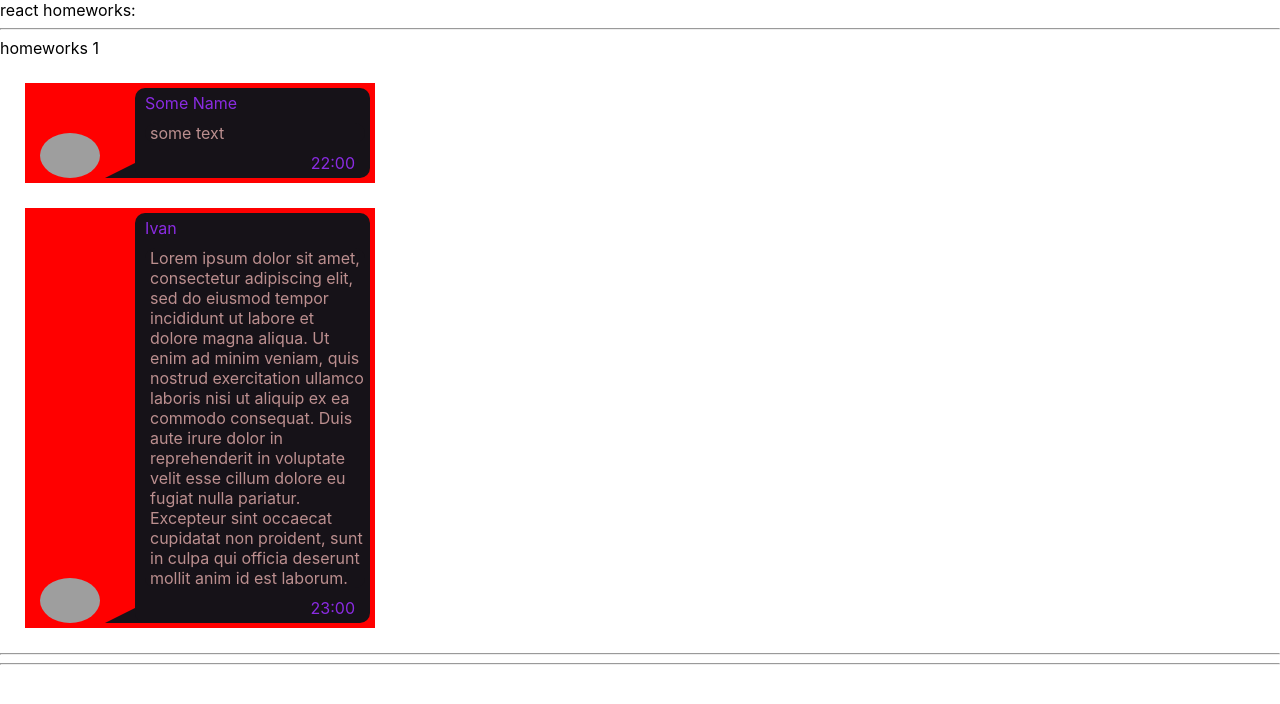
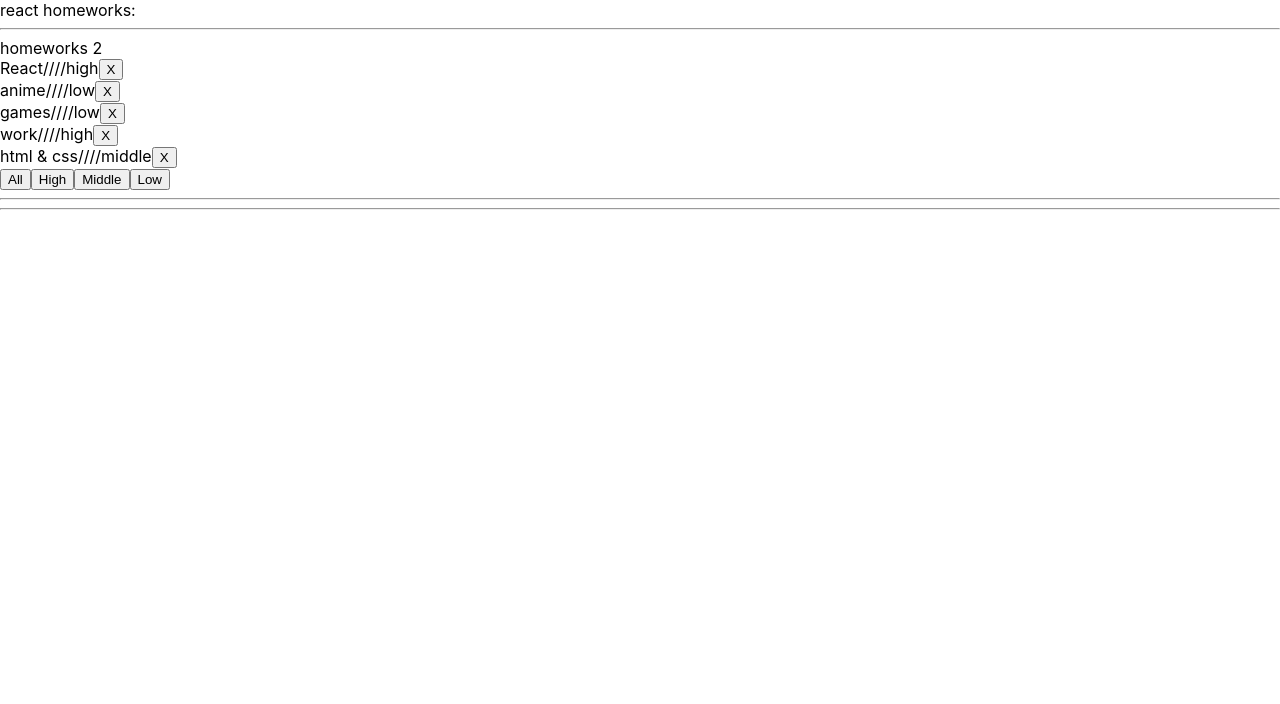
Before and after one commit to DiamanDD/simple-react-homeworks-master, a React (Create React App) app: page / in a window 1280 px wide. Shown: the top 704 px of the page. Built offline with nearby package versions, Linux system fonts and the light colour scheme; grey boxes are pictures that could not be loaded.

Commit message:
Home Task 2

```diff
--- a/src/p1-main/m1-ui/u1-app/App.tsx
+++ b/src/p1-main/m1-ui/u1-app/App.tsx
@@ -1,13 +1,14 @@
 import React from 'react'
 import s from './App.module.css'
-import HW1 from '../../../p2-homeworks/h1/HW1'
+
+import HW2 from "../../../p2-homeworks/h2/HW2";
 
 function App() {
     return (
         <div className={s.App}>
             <div>react homeworks:</div>
-            <HW1/>
-            {/*<HW2/>*/}
+            {/*<HW1/>*/}
+            <HW2/>
             {/*<HW3/>*/}
             {/*<HW4/>*/}
             {/*<HW5/>*/}
--- a/src/p2-homeworks/h2/Affair.tsx
+++ b/src/p2-homeworks/h2/Affair.tsx
@@ -1,19 +1,28 @@
 import React from 'react'
 
-type AffairPropsType = {
-    // key не нужно типизировать
-    affair: any // need to fix any
-    deleteAffairCallback: any // need to fix any
+export type affairType = {
+    id: number
+    name: string
+    priority: string
+    deleteAffairCallback: (id: number) => void
 }
 
-function Affair(props: AffairPropsType) {
-    const deleteCallback = () => {}// need to fix
-
+function Affair(props: affairType) {
+    const {id, name, priority, deleteAffairCallback} = props
+    const deleteCallback = () => {
+        deleteAffairCallback(id)
+    }
     return (
         <div>
-            // show some text
+            {
+                <div>
+                    <span>{name}</span>
+                    ////
+                    <span>{priority}</span>
+                    <button onClick={deleteCallback}>X</button>
 
-            <button onClick={deleteCallback}>X</button>
+                </div>
+            }
         </div>
     )
 }
--- a/src/p2-homeworks/h2/Affairs.tsx
+++ b/src/p2-homeworks/h2/Affairs.tsx
@@ -1,36 +1,31 @@
 import React from 'react'
 import Affair from './Affair'
-import {AffairType} from './HW2'
+import {FilterType, newAffairsPropsType} from "./HW2";
 
-type AffairsPropsType = { // need to fix any
-    data: any
-    setFilter: any
-    deleteAffairCallback: any
+
+export type AffairsPropsType = {
+    data: newAffairsPropsType[]
+    setFilter: (filterAff: FilterType) => void
+    deleteAffairCallback: (id: number) => void
 }
 
 function Affairs(props: AffairsPropsType) {
-    const mappedAffairs = props.data.map((a: AffairType) => (
-        <Affair // should work
+    const mappedAffairs = props.data.map((a: newAffairsPropsType) => (
+        <Affair
             key={a._id} // кеи ОБЯЗАТЕЛЬНЫ в 99% - так что лучше их писать всегда при создании компонент в мапе
-            affair={a}
+            id={a._id}
+            name={a.name}
+            priority={a.priority}
             deleteAffairCallback={props.deleteAffairCallback}
         />
     ))
-
-    const setAll = () => {} // need to fix
-    const setHigh = () => {}
-    const setMiddle = () => {}
-    const setLow = () => {}
-
     return (
         <div>
-
             {mappedAffairs}
-
-            <button onClick={setAll}>All</button>
-            <button onClick={setHigh}>High</button>
-            <button onClick={setMiddle}>Middle</button>
-            <button onClick={setLow}>Low</button>
+            <button onClick={() => props.setFilter("all")}>All</button>
+            <button onClick={() => props.setFilter("high")}>High</button>
+            <button onClick={() => props.setFilter("middle")}>Middle</button>
+            <button onClick={() => props.setFilter("low")}>Low</button>
         </div>
     )
 }
--- a/src/p2-homeworks/h2/HW2.tsx
+++ b/src/p2-homeworks/h2/HW2.tsx
@@ -1,36 +1,48 @@
 import React, {useState} from 'react'
-import Affairs from './Affairs'
+import Affairs from "./Affairs";
 
-// types
-export type AffairPriorityType = any // need to fix any
-export type AffairType = any // need to fix any
-export type FilterType = 'all' | AffairPriorityType
+export type FilterType = 'all' | "high" | "middle" | "low"
 
-// constants
-const defaultAffairs: any = [ // need to fix any
+export type newAffairsPropsType = {
+    _id: number
+    name: string
+    priority: string
+}
+
+let defaultAffairs: newAffairsPropsType[] = [ // need to fix any
     {_id: 1, name: 'React', priority: 'high'},
     {_id: 2, name: 'anime', priority: 'low'},
     {_id: 3, name: 'games', priority: 'low'},
     {_id: 4, name: 'work', priority: 'high'},
-    {_id: 5, name: 'html & css', priority: 'middle'},
+    {_id: 5, name: 'html & css', priority: 'middle'}
+
 ]
 
-// pure helper functions
-export const filterAffairs = (affairs: any, filter: any): any => { // need to fix any
-    if (filter === 'all') return affairs
-    else return // need to fix
-}
-export const deleteAffair = (affairs: any, _id: any): any => { // need to fix any
-    return // need to fix
+export const deleteAffair = (affairs: newAffairsPropsType[], _id: number): newAffairsPropsType[] => {
+    return affairs.filter((t) => t._id !== _id)
 }
 
 function HW2() {
-    const [affairs, setAffairs] = useState<any>(defaultAffairs) // need to fix any
-    const [filter, setFilter] = useState<FilterType>('all')
+    let [affairs, setAffairs] = useState<newAffairsPropsType[]>(defaultAffairs)
 
-    const filteredAffairs = filterAffairs(affairs, filter)
-    const deleteAffairCallback = (_id: any) => setAffairs(deleteAffair(affairs, _id)) // need to fix any
+    const [importanceOfAffairs, setFilter] = useState<FilterType>('all')
 
+    if (importanceOfAffairs == "high") {
+        affairs = affairs.filter((s) => (s.priority == importanceOfAffairs))
+    } else if (importanceOfAffairs == "middle") {
+        affairs = affairs.filter((s) => (s.priority == importanceOfAffairs))
+    }
+    if (importanceOfAffairs == "low") {
+        affairs = affairs.filter((s) => (s.priority == importanceOfAffairs))
+    }
+    const filterAffairs = (filterAffairs: FilterType) => { // need to fix any
+        setFilter(filterAffairs)
+    }
+    const deleteAffairCallback = (_id: number) => {
+        const deletedAffair
+            = deleteAffair(affairs, _id)
+        setAffairs(deletedAffair)
+    }
     return (
         <div>
             <hr/>
@@ -38,8 +50,8 @@
 
             {/*should work (должно работать)*/}
             <Affairs
-                data={filteredAffairs}
-                setFilter={setFilter}
+                data={affairs}
+                setFilter={filterAffairs}
                 deleteAffairCallback={deleteAffairCallback}
             />
 
```
